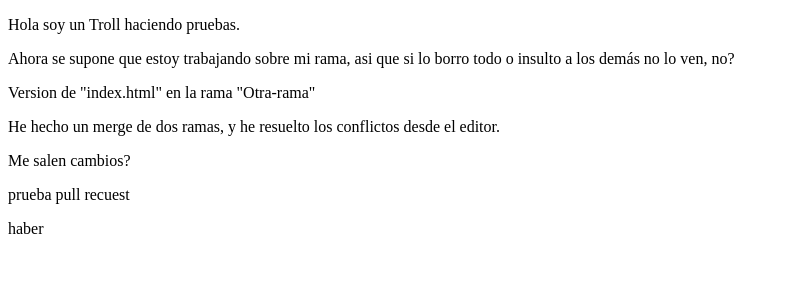
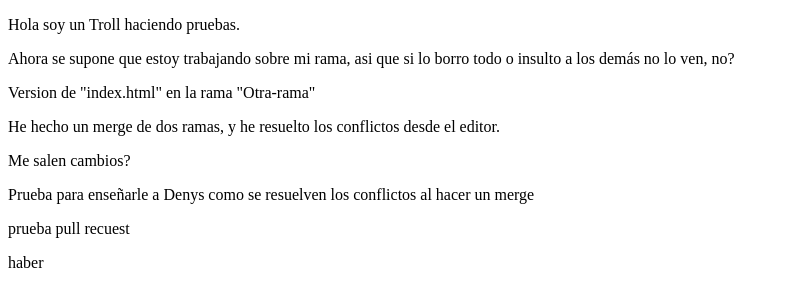
Before and after one commit to UCM-SistemasWeb-Veery/Tests, a plain HTML site: page index.html in a window 1280 px wide. Shown: the whole page, without its empty margins (0-789 px from the left). Drawn offline with Linux system fonts and the light colour scheme.

Commit message:
commit1
1

```diff
--- a/index.html
+++ b/index.html
@@ -10,6 +10,7 @@
 	<p> Version de "index.html" en la rama "Otra-rama"</p>
 	<p> He hecho un merge de dos ramas, y he resuelto los conflictos desde el editor. </p>
 	<p> Me salen cambios? </p>
+	<p> Prueba para enseñarle a Denys como se resuelven los conflictos al hacer un merge </p>
     <p> prueba pull recuest</p>
     <p> haber</p>
 </body>
```
